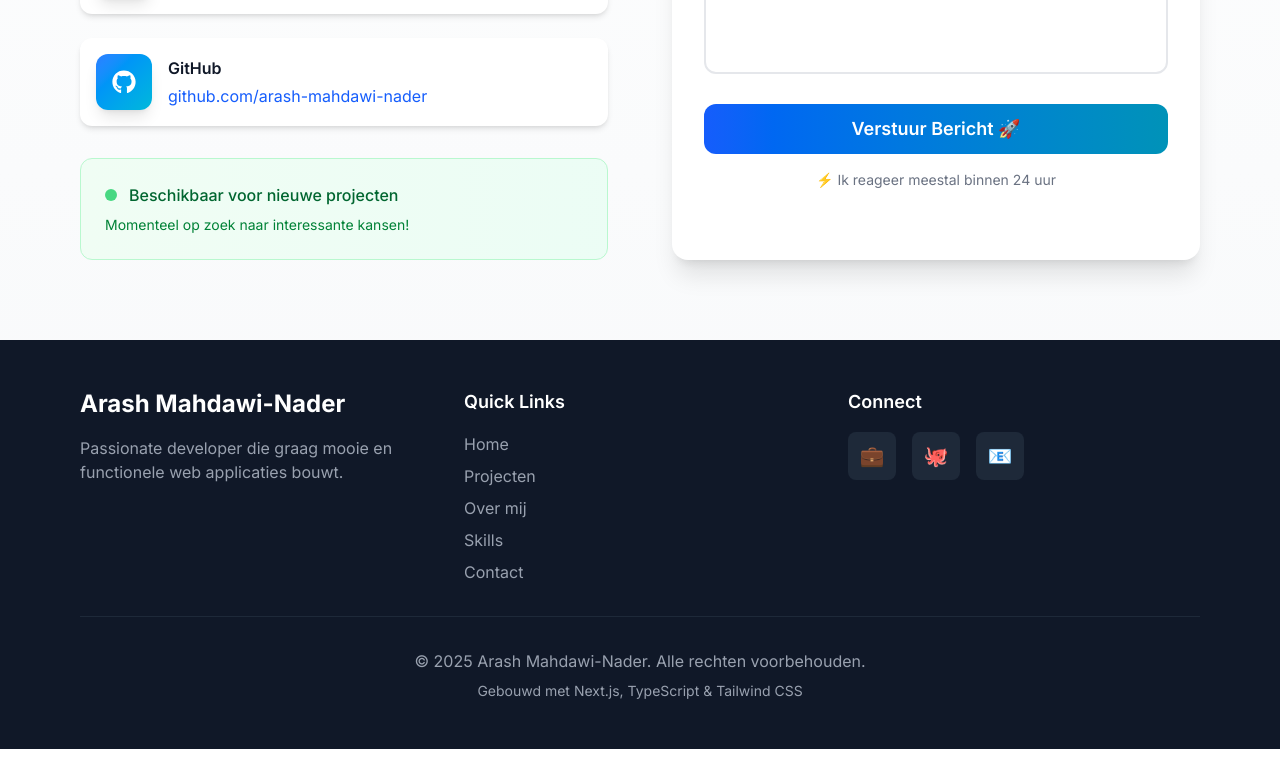
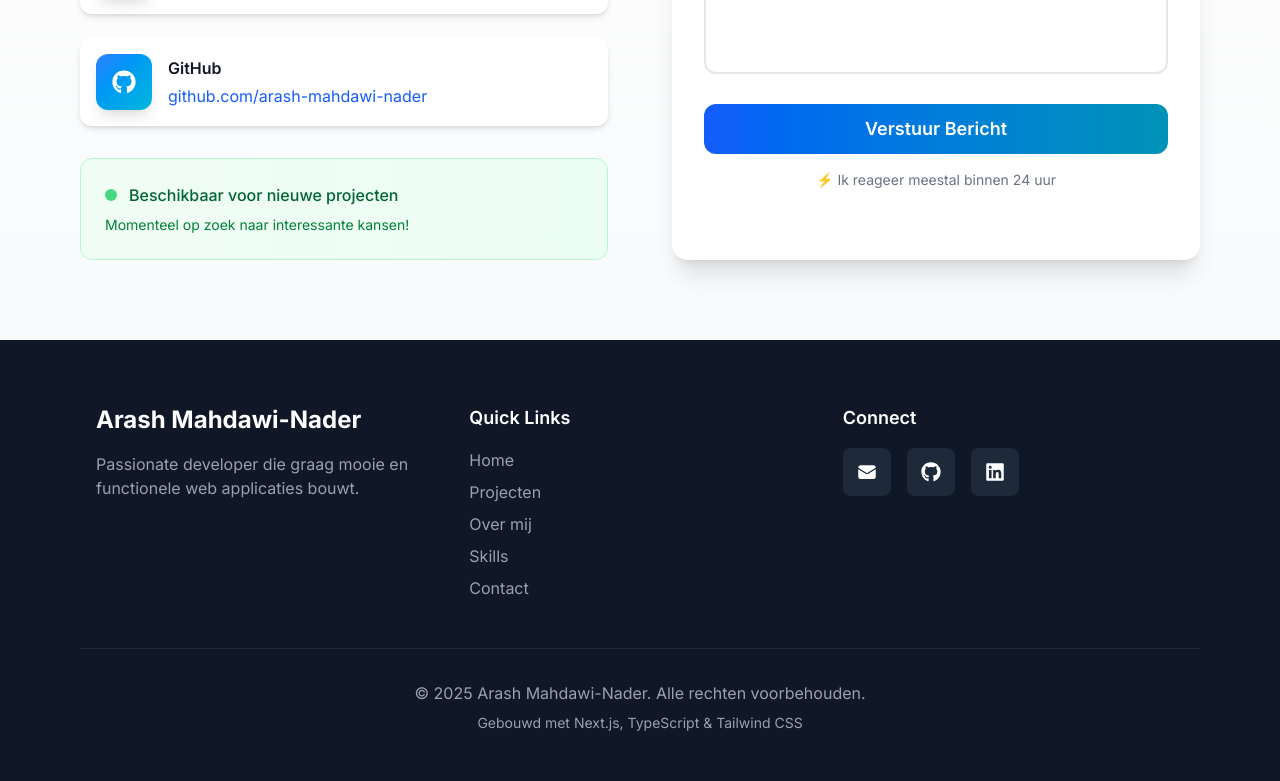
Before and after one commit to ArashMahdawi/portfolio, a Next.js app: page / in a window 1280 px wide. Shown: the part 4082-4863 px from the top of the page. Before the commit the page ends 4831 px from the top, so only its background shows below. Built offline with nearby package versions, Linux system fonts and the light colour scheme.

Commit message:
Icons footer en padding aangepast

```diff
--- a/src/components/Footer.tsx
+++ b/src/components/Footer.tsx
@@ -1,20 +1,22 @@
 'use client'
 
 import { motion } from 'framer-motion'
+import { HiEnvelope } from 'react-icons/hi2'
+import { FaLinkedin, FaGithub } from 'react-icons/fa'
 
 export default function Footer() {
   const currentYear = new Date().getFullYear()
 
   const socialLinks = [
-    { name: 'LinkedIn', url: 'https://linkedin.com/in/arash-mahdawi-nader', icon: '💼' },
-    { name: 'GitHub', url: 'https://github.com/arash-mahdawi-nader', icon: '🐙' },
-    { name: 'Email', url: 'mailto:arash@example.com', icon: '📧' },
+    { name: 'LinkedIn', url: 'https://linkedin.com/in/arash-mahdawi-nader', icon: <HiEnvelope /> },
+    { name: 'GitHub', url: 'https://github.com/arash-mahdawi-nader', icon: <FaGithub />},
+    { name: 'Email', url: 'mailto:arash@example.com', icon: <FaLinkedin /> },
   ]
 
   return (
     <footer className="bg-gray-900 text-white py-12">
       <div className="max-w-6xl mx-auto px-4">
-        <div className="grid md:grid-cols-3 gap-8 mb-8">
+        <div className="grid md:grid-cols-3 gap-8 mb-8 p-4">
           {/* Brand */}
           <motion.div
             initial={{ opacity: 0, y: 20 }}
--- a/src/components/sections/Contact.tsx
+++ b/src/components/sections/Contact.tsx
@@ -227,7 +227,7 @@ export default function Contact() {
                 whileTap={{ scale: 0.98 }}
                 className="w-full bg-gradient-to-r from-blue-600 to-cyan-600 text-white py-4 px-6 rounded-xl hover:shadow-lg transition-all duration-300 font-semibold text-lg"
               >
-                Verstuur Bericht 🚀
+                Verstuur Bericht
               </motion.button>
             </form>
 
```
